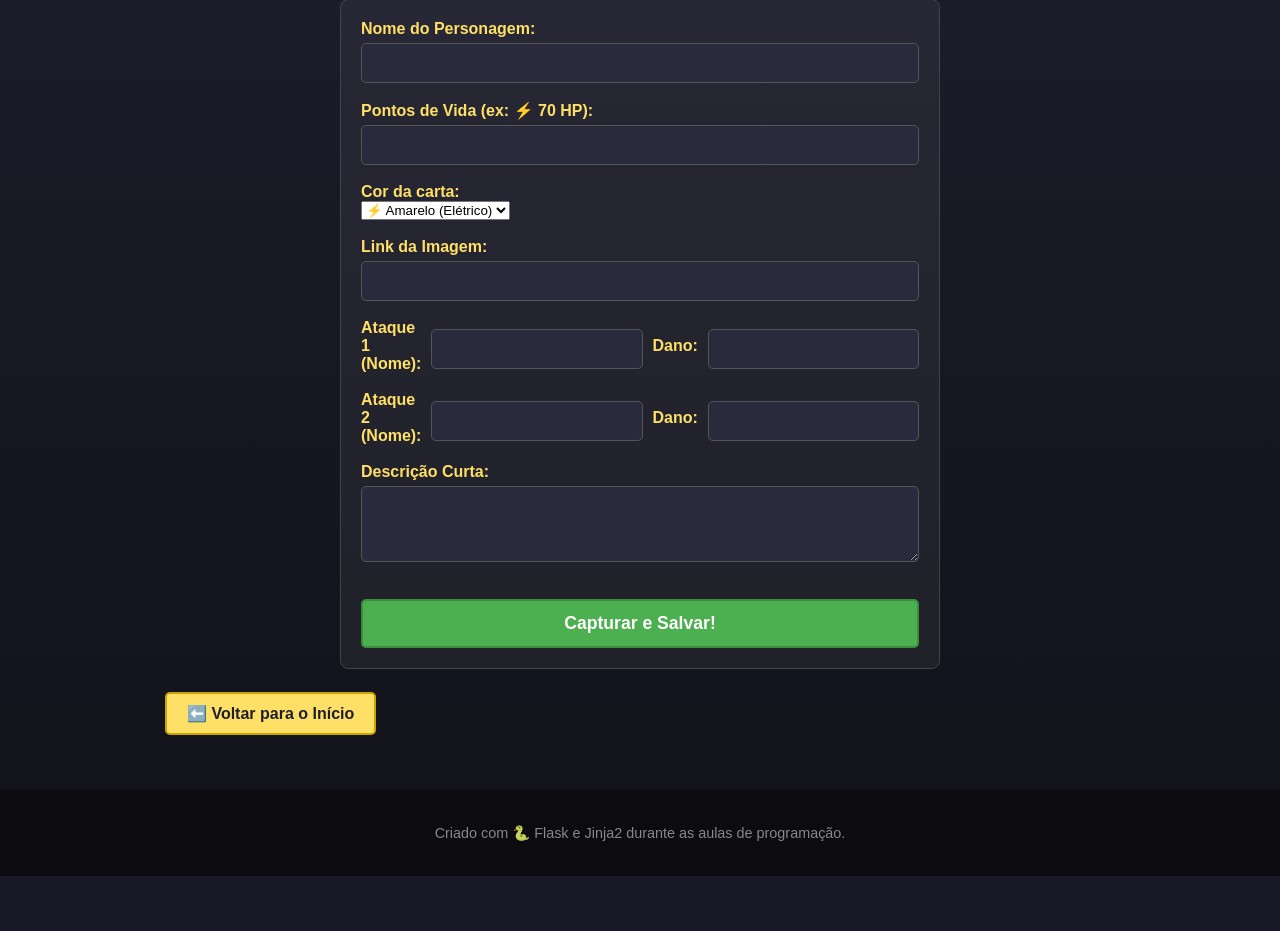
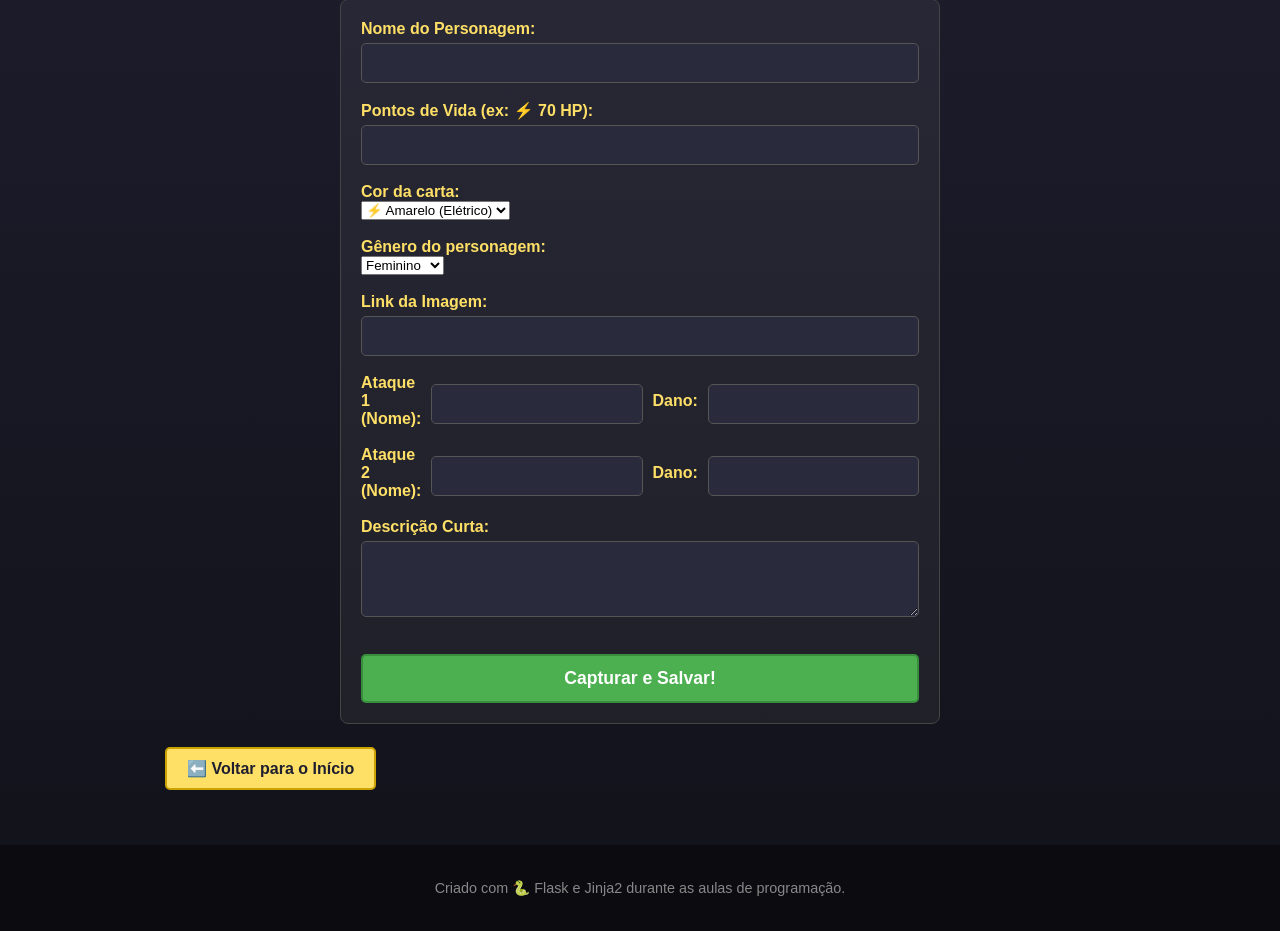
Before and after one commit to paulagibrim/site-pokemon-adaptado-ter-19-1960, a Flask app: page /cadastro in a window 1280 px wide. Shown: the part 254-1185 px from the top of the page. Before the commit the page ends 1130 px from the top, so only its background shows below. Run offline with Flask 3, Linux system fonts and the light colour scheme.

Commit message:
Aula do dia 23/junho

```diff
--- a/main.py
+++ b/main.py
@@ -1,25 +1,26 @@
 from flask import Flask, render_template, request
+from flask_sqlalchemy import SQLAlchemy
 import random
+
 app = Flask(__name__)
 
-# Criamos aqui a nossa mochila (que são os personagens cadastrados).
-# Cada vez que cadastrarmos um novo personagem, vamos adicionar aqui.
-mochila_de_pokemons = [
-    {
-        'nome': 'Pikachu', 'cor': '#f1c40f', 'hp': '⚡ 70 HP',
-        'img': 'https://sm.ign.com/ign_br/screenshot/default/fotojet-2024-03-08t101121308_wexc.jpg',
-        'atk1': 'Choque do Trovão', 'dano1': '90',
-        'atk2': 'Relâmpago', 'dano2': '30',
-        'desc': 'Pikachu armazena energia elétrica em suas bochechas.'
-    },
-    {
-        'nome': 'Charmander', 'cor': '#e67e22', 'hp': '🔥 60 HP',
-        'img': 'https://assets.pokemon.com/assets/cms2/img/pokedex/full/004.png',
-        'atk1': 'Arranhão', 'dano1': '40',
-        'atk2': 'Lança-Chamas', 'dano2': '80',
-        'desc': 'A chama na ponta de sua cauda indica como ele está se sentindo.'
-    }
-]
+app.config['SQLALCHEMY_DATABASE_URI'] = 'sqlite:///pokedex.db'
+db = SQLAlchemy(app)
+
+class Personagem(db.Model):
+    id    = db.Column(db.Integer, primary_key=True) #automatico
+    nome  = db.Column(db.String(100), nullable=False)
+    cor   = db.Column(db.String(20),  nullable=False)
+    hp    = db.Column(db.String(50),  nullable=False)
+    genero = db.Column(db.String(1),  nullable=False)
+    img   = db.Column(db.String(500), nullable=False)
+    atk1  = db.Column(db.String(100), nullable=False)
+    dano1 = db.Column(db.String(20),  nullable=False)
+    atk2  = db.Column(db.String(100), nullable=False)
+    dano2 = db.Column(db.String(20),  nullable=False)
+    desc  = db.Column(db.Text,         nullable=False)
+
+
 
 @app.route('/')
 def home():  # put application's code here
@@ -31,17 +32,19 @@ def cadastro():
 
 @app.route('/novo', methods=['POST'])
 def novo():
-    novo_personagem = {
-        'nome': request.form['nome'],
-        'cor': request.form['cor'],  # Uma cor padrão para os novos, ou você pode add um campo de cor no form!
-        'hp': request.form['hp'],
-        'img': request.form['url'],
-        'atk1': request.form['ataque1'], 'dano1': request.form['dano1'],
-        'atk2': request.form['ataque2'], 'dano2': request.form['dano2'],
-        'desc': request.form['descricao']
-    }
+    novo_personagem = Personagem(
+        nome = request.form['nome'],
+        cor = request.form['cor'],  # Uma cor padrão para os novos, ou você pode add um campo de cor no form!
+        genero = request.form['genero'],
+        hp = request.form['hp'],
+        img = request.form['url'],
+        atk1 = request.form['ataque1'], dano1 = request.form['dano1'],
+        atk2 = request.form['ataque2'], dano2 = request.form['dano2'],
+        desc = request.form['descricao']
+        )
 
-    mochila_de_pokemons.append(novo_personagem)
+    db.session.add(novo_personagem)
+    db.session.commit()
 
     return render_template('card.html',
                            personagem=novo_personagem,
@@ -50,22 +53,52 @@ def novo():
 
 @app.route('/colecao')
 def colecao():
-    return render_template('colecao.html', lista_pokemons=mochila_de_pokemons)
+    lista_personagens = Personagem.query.order_by(Personagem.id).all()
+
+    return render_template('colecao.html', lista_pokemons=lista_personagens)
 
 @app.route('/pikachu')
 def pikachu():
     # Mantivemos a rota original fixa do Pikachu como exemplo didático
-    personagem_exemplo = mochila_de_pokemons[0]
+    personagem_exemplo = Personagem.query.get(1)
     return render_template('card.html', personagem=personagem_exemplo)
 
 @app.route('/achei')
-def achei_um_pokemon():
+def achei_um_pokemon(): # Tarefa de casa
     # Em vez de uma lista de textos, sorteamos um dicionário inteiro da nossa mochila!
     achei_esse = random.choice(mochila_de_pokemons)
 
     # Enviamos o dicionário completo para o template
     return render_template('achei.html', personagem_sorteado=achei_esse)
 
+@app.route('/personagem/<int:id>')
+def ver_personagem(id):
+    meu_personagem = Personagem.query.get(id)
+    return render_template('card.html', personagem=meu_personagem)
+
+
+
+with app.app_context():
+    db.create_all()
+
+    if Personagem.query.count() == 0:
+        iniciais = [
+            Personagem(nome='Pikachu', cor='#f1c40f', hp='⚡ 70 HP', genero='M',
+                    img='https://sm.ign.com/ign_br/screenshot/default/fotojet-2024-03-08t101121308_wexc.jpg',
+                    atk1='Choque do Trovao', dano1='90',
+                    atk2='Relampago',        dano2='30',
+                    desc='Pikachu armazena energia elétrica nas bochechas.'),
+
+            Personagem(nome='Charmander', cor='#e67e22', hp='🔥 60 HP', genero='M',
+                    img='https://assets.pokemon.com/assets/cms2/img/pokedex/full/004.png',
+                    atk1='Arranhao', dano1='40',
+                    atk2='Lanca-Chamas', dano2='80',
+                    desc='A chama na ponta de sua cauda indica seu humor.'),
+        ]
+
+        db.session.add_all(iniciais)
+        db.session.commit()
+
 
 
 if __name__ == '__main__':
--- a/templates/cadastro.html
+++ b/templates/cadastro.html
@@ -17,6 +17,12 @@
             <option value="#e67e22">🔥 Laranja (Fogo)</option>
             <option value="#3498db">💧 Azul (Água)</option>
             <option value="#2ecc71">🌿 Verde (Planta)</option>
+        </select><br><br>
+
+        <label for="genero">Gênero do personagem:</label><br>
+        <select id="genero" name="genero">
+            <option value="F">Feminino</option>
+            <option value="M">Masculino</option>
         </select><br><br>
 
         <label for="url">Link da Imagem:</label><br>
--- a/templates/card.html
+++ b/templates/card.html
@@ -14,6 +14,7 @@
             <div class="card-header">
                 <span class="name">{{ personagem.nome }}</span>
                 <span class="hp">{{ personagem.hp }}</span>
+                <span class="genero">{{ personagem.genero }}</span>
             </div>
 
             <div class="image-box">
--- a/templates/colecao.html
+++ b/templates/colecao.html
@@ -8,7 +8,7 @@
 
     <div class="grade-colecao">
         {% for pokemon in lista_pokemons %}
-            <a href="/personagem/{{ pokemon.nome }}" class="link-card-mochila">
+            <a href="/personagem/{{ pokemon.id }}" class="link-card-mochila">
 
                 <div class="card mini-card card-colecao">
                     <div class="card-header">
```
Also changed, not shown: instance/pokedex.db (added), 2 other files.
